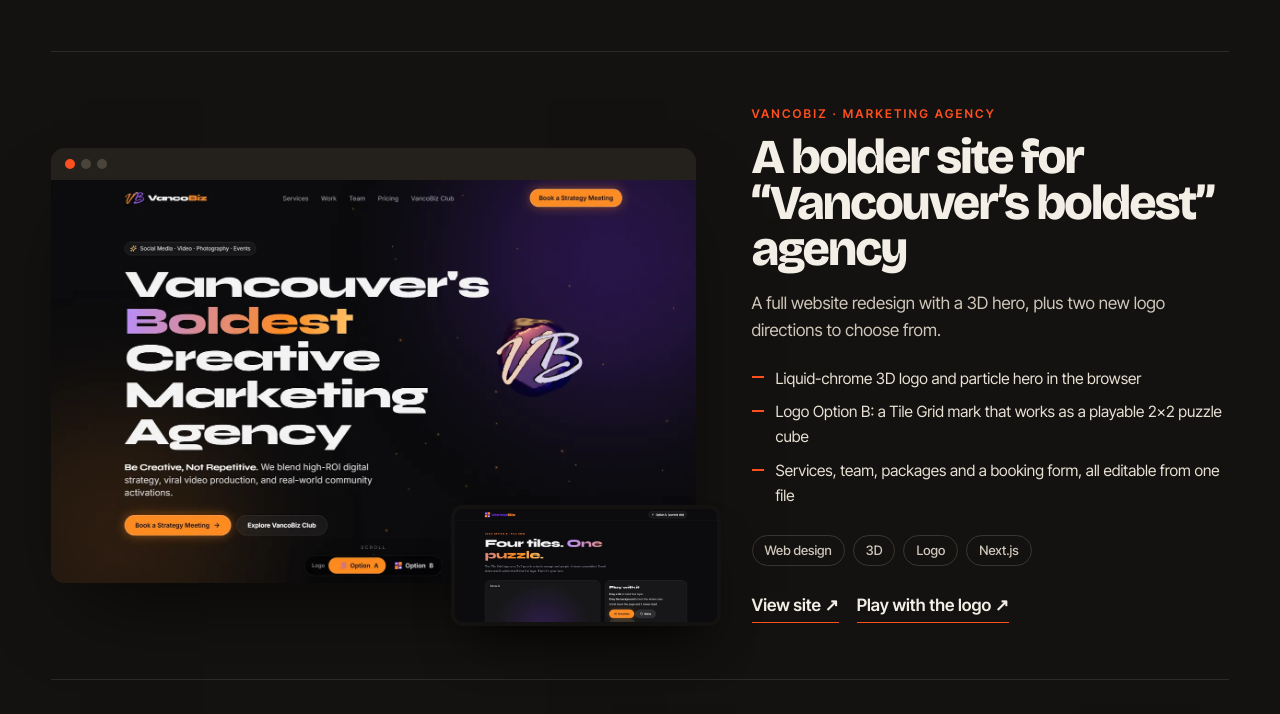
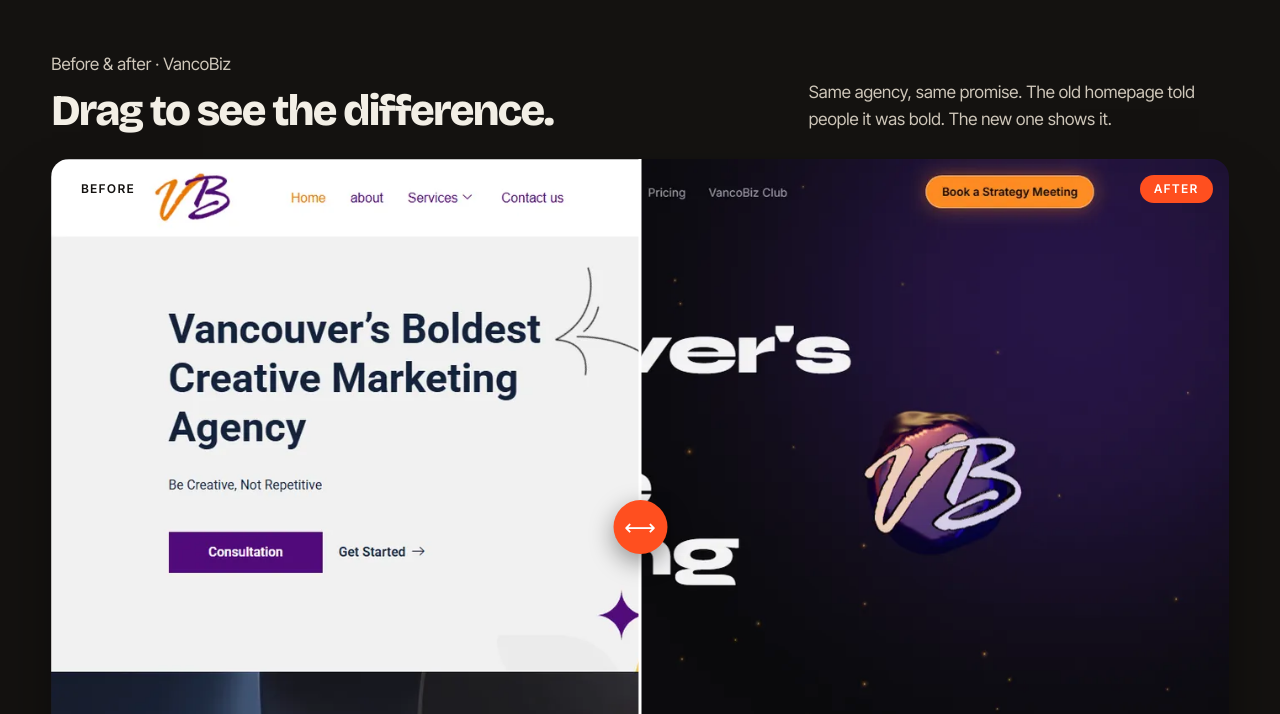
Before and after one commit to MrMeeseeks/salar-studio, a plain HTML site: page index.html in a window 1280 px wide. Shown: the part 2546-3260 px from the top of the page. Drawn offline with nearby package versions, Linux system fonts and the light colour scheme.

Commit message:
Add VancoBiz before/after slider
Co-Authored-By: Claude Opus 5.5 <noreply@anthropic.com>

```diff
--- a/index.html
+++ b/index.html
@@ -126,6 +126,22 @@ section{padding:120px 0}
 .case .links{display:flex;gap:18px;margin-top:26px;flex-wrap:wrap}
 .case .links a{font-weight:600;text-decoration:none;border-bottom:1.5px solid var(--hot);padding-bottom:3px}
 .case .links a:hover{color:var(--hot)}
+
+/* before / after */
+.ba{padding:0 0 72px}
+.ba-head{display:flex;justify-content:space-between;align-items:end;gap:30px;margin-bottom:26px;flex-wrap:wrap}
+.ba-head h3{font:800 clamp(30px,3.4vw,48px)/1 var(--display);letter-spacing:-.04em;margin-top:12px}
+.ba-head p{color:#CFC7BA;max-width:420px}
+.ba-stage{position:relative;border-radius:18px;overflow:hidden;aspect-ratio:1400/875;box-shadow:0 40px 80px -30px rgba(0,0,0,.8);user-select:none}
+.ba-stage img{position:absolute;inset:0;width:100%;height:100%;object-fit:cover}
+.ba-before{clip-path:inset(0 calc(100% - var(--pos)) 0 0)}
+.ba-handle{position:absolute;top:0;bottom:0;left:var(--pos);width:3px;background:#fff;transform:translateX(-50%);pointer-events:none}
+.ba-handle span{position:absolute;top:50%;left:50%;transform:translate(-50%,-50%);width:54px;height:54px;border-radius:50%;background:var(--hot);color:#fff;display:grid;place-items:center;font-size:22px;box-shadow:0 8px 24px rgba(0,0,0,.4)}
+.ba-label{position:absolute;top:16px;padding:8px 14px;border-radius:999px;font:600 12px/1 var(--body);letter-spacing:.14em;text-transform:uppercase;pointer-events:none}
+.ba-l{left:16px;background:#fff;color:var(--ink)}
+.ba-r{right:16px;background:var(--hot);color:#fff}
+.ba-stage input{position:absolute;inset:0;width:100%;height:100%;opacity:0;cursor:ew-resize;margin:0}
+.ba-stage:has(input:focus-visible) .ba-handle span{outline:3px solid #fff;outline-offset:3px}
 
 /* identity */
 .ident{background:var(--ink);color:var(--paper);padding-top:40px}
@@ -304,6 +320,20 @@ footer a:hover{color:var(--ink)}
     <div class="sec-head rv">
       <div><p class="eyebrow">Selected work</p><h2>Built, drawn<br>&amp; <span class="serif">shipped.</span></h2></div>
       <p>Real projects for real Vancouver and prairie businesses. Every screen here is live; click through and try them.</p>
+    </div>
+
+    <div class="ba rv" id="before-after">
+      <div class="ba-head">
+        <div><p class="client">Before &amp; after · VancoBiz</p><h3>Drag to see the difference.</h3></div>
+        <p>Same agency, same promise. The old homepage told people it was bold. The new one shows it.</p>
+      </div>
+      <div class="ba-stage" id="baStage" style="--pos:50%">
+        <img src="img/vancobiz.webp" alt="After: new VancoBiz homepage with a dark 3D chrome hero" loading="lazy">
+        <img class="ba-before" src="img/vancobiz-before.webp" alt="Before: original VancoBiz homepage with flat shapes on grey" loading="lazy">
+        <span class="ba-label ba-l">Before</span><span class="ba-label ba-r">After</span>
+        <div class="ba-handle" aria-hidden="true"><span>⟷</span></div>
+        <input type="range" min="0" max="100" value="50" aria-label="Before and after slider: drag to compare the old and new VancoBiz homepage" id="baRange">
+      </div>
     </div>
 
     <article class="case rv">
@@ -530,6 +560,9 @@ links.addEventListener("click", e => { if (e.target.tagName === "A") { links.cla
 const io = new IntersectionObserver(es => es.forEach(e => { if (e.isIntersecting) { e.target.classList.add("in"); io.unobserve(e.target); } }), { threshold: .12, rootMargin: "0px 0px -40px 0px" });
 document.querySelectorAll(".rv").forEach(el => io.observe(el));
 
+const baStage = document.getElementById("baStage");
+document.getElementById("baRange").addEventListener("input", e => baStage.style.setProperty("--pos", e.target.value + "%"));
+
 document.getElementById("brief").addEventListener("submit", e => {
   e.preventDefault();
   const f = new FormData(e.target);
```
Also changed, not shown: img/vancobiz-before.webp (added).
